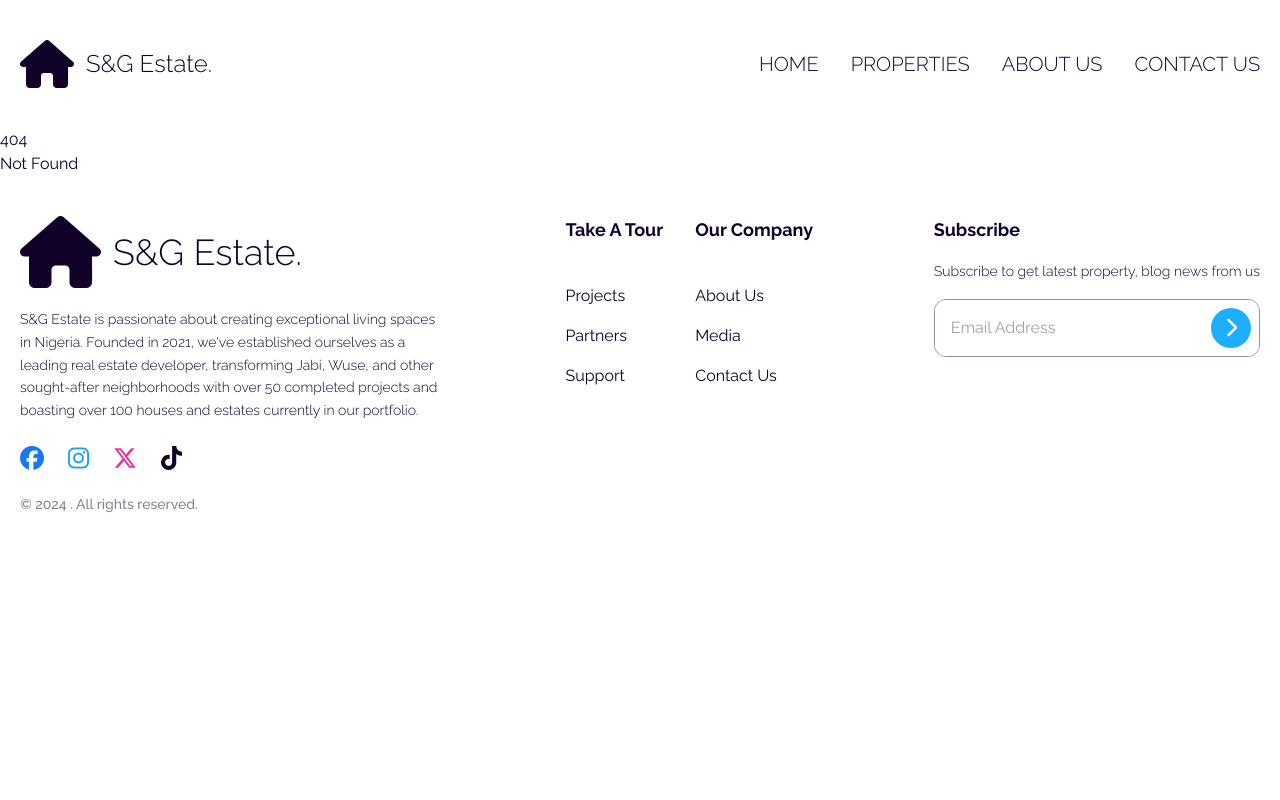
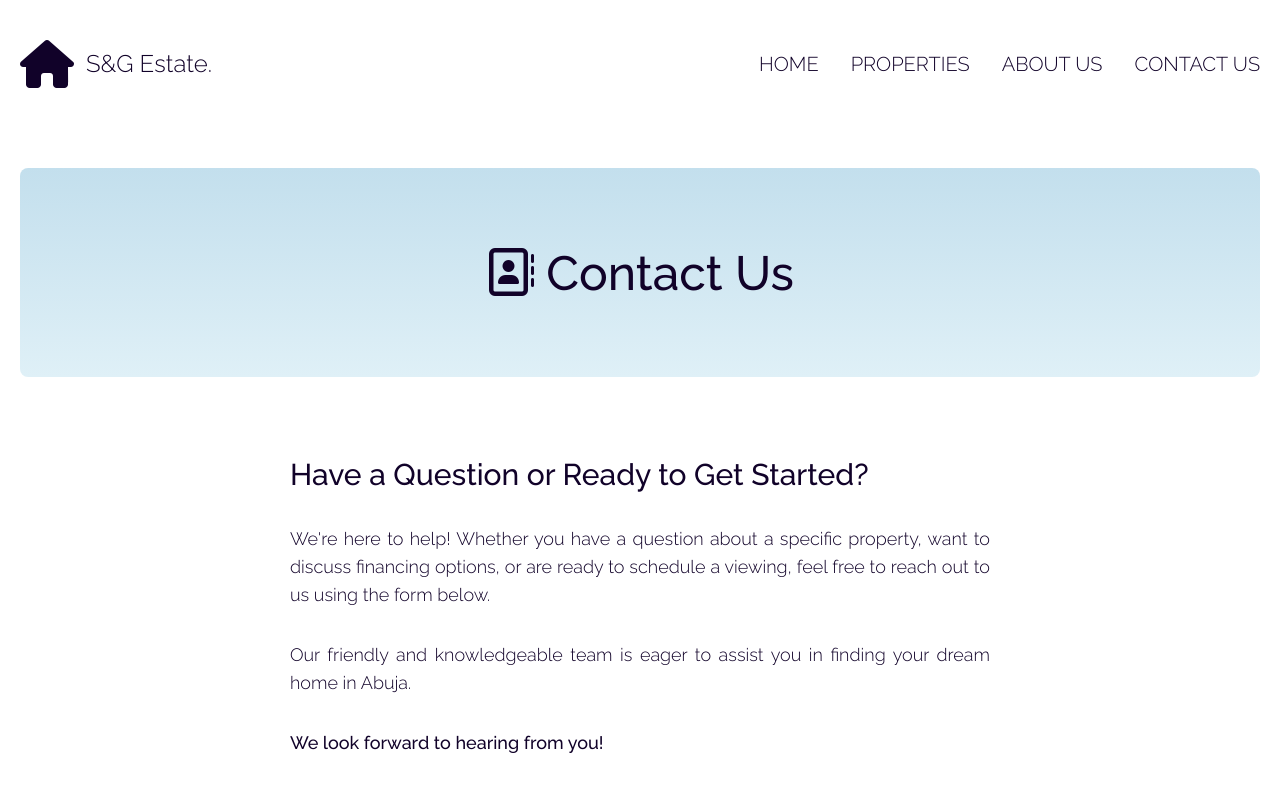
Before and after one commit to Officialibn1/sg_real_estate, a SvelteKit app: page /contactus in a window 1280 px wide. Before the commit this address had no page. Shown: the top 800 px of the page. Built offline with nearby package versions, Linux system fonts and the light colour scheme.

Commit message:
Contact page created

```diff
--- /dev/null
+++ b/src/routes/contactus/+page.svelte
@@ -0,0 +1,42 @@
+<div class="section_container">
+	<div class="flex w-full flex-col gap-8">
+		<div
+			class="flex flex-col sm:flex-row justify-between bg-gradient-to-b from-[#C3DFED] to-[#DFF0F7] rounded-lg w-full py-20"
+		>
+			<h1 class="text-5xl font-medium text-center w-full">
+				<i class="fa-regular fa-address-book"></i> Contact Us
+			</h1>
+		</div>
+
+		<div class="flex flex-col gap-8 w-full md:max-w-[700px] md:mx-auto">
+			<h1 class="about_us_title">Have a Question or Ready to Get Started?</h1>
+
+			<p class="about_us_paragraph">
+				We're here to help! Whether you have a question about a specific property, want to discuss
+				financing options, or are ready to schedule a viewing, feel free to reach out to us using
+				the form below.
+			</p>
+
+			<p class="about_us_paragraph">
+				Our friendly and knowledgeable team is eager to assist you in finding your dream home in
+				Abuja.
+			</p>
+
+			<p class="about_us_paragraph_bold">We look forward to hearing from you!</p>
+		</div>
+	</div>
+</div>
+
+<style>
+	.about_us_title {
+		@apply text-2xl lg:text-3xl font-medium mt-12;
+	}
+
+	.about_us_paragraph {
+		@apply text-lg font-light text-justify;
+	}
+
+	.about_us_paragraph_bold {
+		@apply text-lg font-medium text-justify;
+	}
+</style>
```
